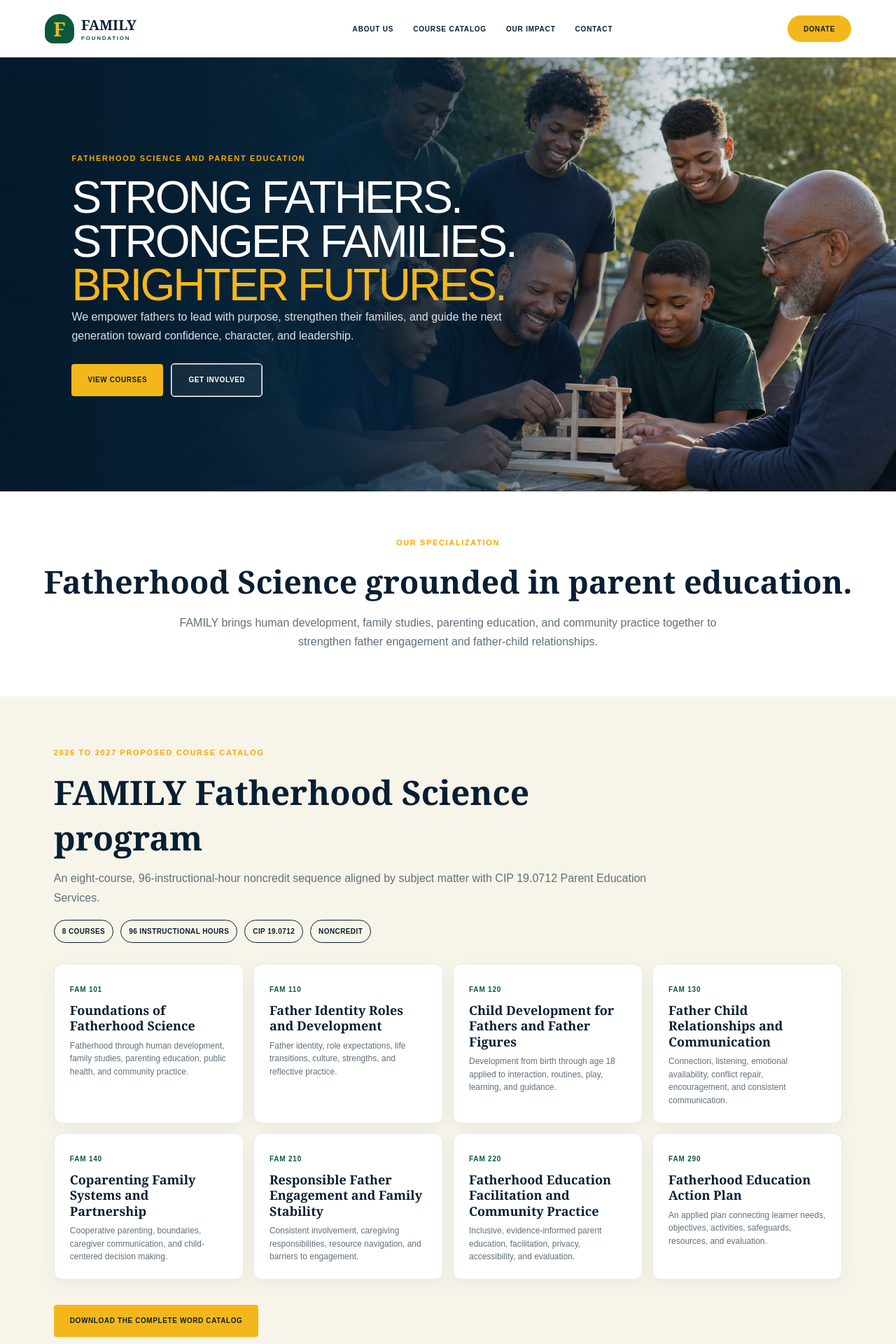
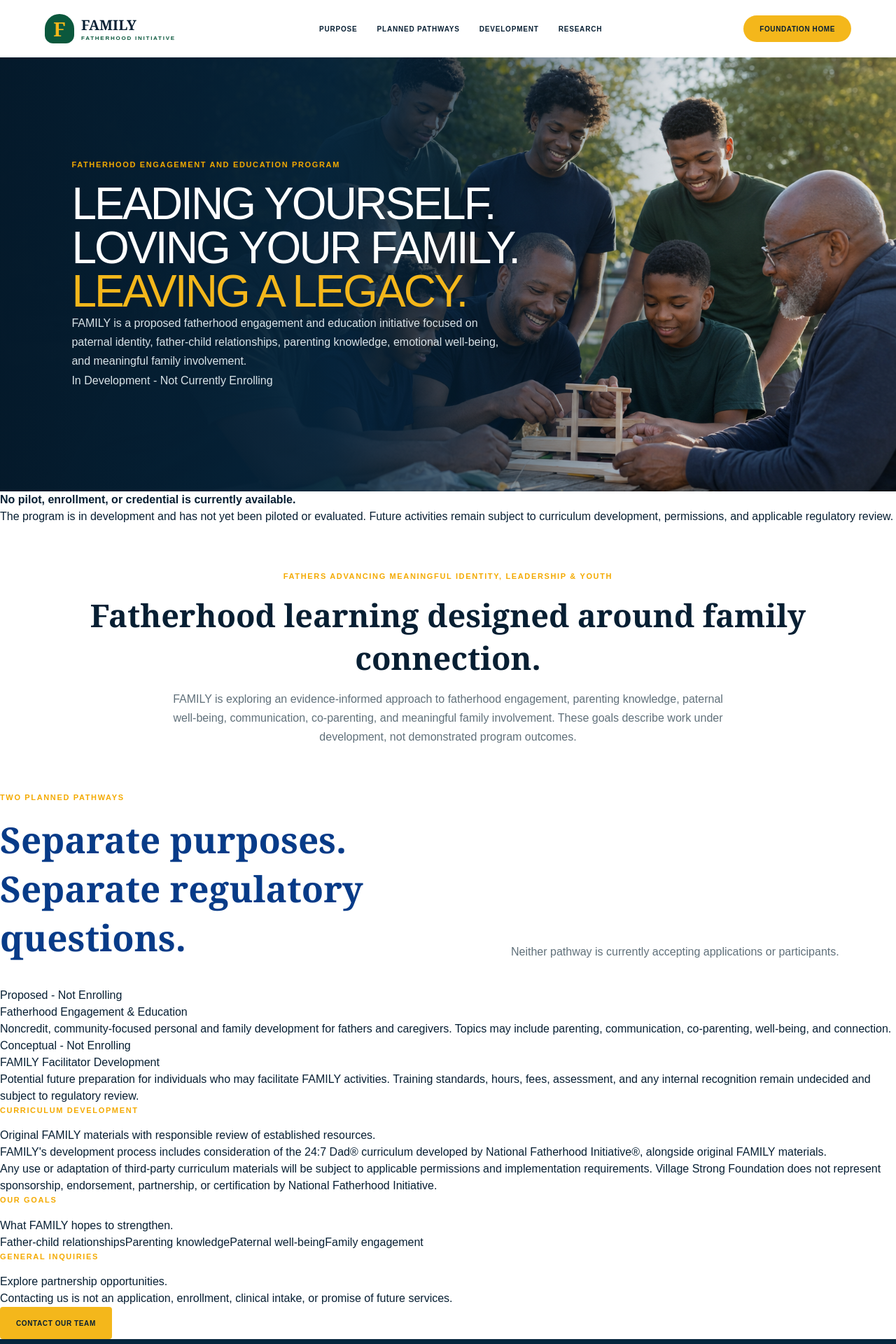
Before and after one commit to 73junito/village_strong, a Next.js app in the folder apps/web/: page /family in a window 1280 px wide. Shown: the top 1920 px of the page at 70% size. Built offline with nearby package versions, Linux system fonts and the light colour scheme.

Commit message:
feat(web): align public site with regulatory review status

```diff
--- a/apps/web/app/family/page.tsx
+++ b/apps/web/app/family/page.tsx
@@ -1,50 +1,131 @@
 import Link from "next/link";
 
-const catalogPath = "/course-catalog/Village_Strong_FAMILY_Course_Catalog_2026_2027.docx";
-
-const courses = [
-  ["FAM 101", "Foundations of Fatherhood Science", "Fatherhood through human development, family studies, parenting education, public health, and community practice."],
-  ["FAM 110", "Father Identity Roles and Development", "Father identity, role expectations, life transitions, culture, strengths, and reflective practice."],
-  ["FAM 120", "Child Development for Fathers and Father Figures", "Development from birth through age 18 applied to interaction, routines, play, learning, and guidance."],
-  ["FAM 130", "Father Child Relationships and Communication", "Connection, listening, emotional availability, conflict repair, encouragement, and consistent communication."],
-  ["FAM 140", "Coparenting Family Systems and Partnership", "Cooperative parenting, boundaries, caregiver communication, and child-centered decision making."],
-  ["FAM 210", "Responsible Father Engagement and Family Stability", "Consistent involvement, caregiving responsibilities, resource navigation, and barriers to engagement."],
-  ["FAM 220", "Fatherhood Education Facilitation and Community Practice", "Inclusive, evidence-informed parent education, facilitation, privacy, accessibility, and evaluation."],
-  ["FAM 290", "Fatherhood Education Action Plan", "An applied plan connecting learner needs, objectives, activities, safeguards, resources, and evaluation."],
+const pathways = [
+  {
+    status: "Proposed - Not Enrolling",
+    title: "Fatherhood Engagement & Education",
+    text:
+      "Noncredit, community-focused personal and family development for fathers and caregivers. Topics may include parenting, communication, co-parenting, well-being, and connection.",
+  },
+  {
+    status: "Conceptual - Not Enrolling",
+    title: "FAMILY Facilitator Development",
+    text:
+      "Potential future preparation for individuals who may facilitate FAMILY activities. Training standards, hours, fees, assessment, and any internal recognition remain undecided and subject to regulatory review.",
+  },
 ];
 
 export default function FamilyPage() {
   return (
     <main className="family">
       <header className="family-header">
-        <Link className="family-brand" href="/family"><span className="family-mark">F</span><span><b>FAMILY</b><small>FOUNDATION</small></span></Link>
-        <nav aria-label="FAMILY Foundation navigation"><a href="#about">About Us</a><a href="#catalog">Course Catalog</a><a href="#impact">Our Impact</a><a href="#contact">Contact</a></nav>
-        <a className="family-button compact" href="#give">Donate</a>
+        <Link className="family-brand" href="/"><span className="family-mark">F</span><span><b>FAMILY</b><small>FATHERHOOD INITIATIVE</small></span></Link>
+        <nav aria-label="FAMILY navigation">
+          <a href="#purpose">Purpose</a>
+          <a href="#pathways">Planned pathways</a>
+          <a href="#development">Development</a>
+          <Link href="/research">Research</Link>
+        </nav>
+        <Link className="family-button compact" href="/">Foundation home</Link>
       </header>
+
       <section className="family-hero">
         <div className="family-shade" />
         <div className="family-hero-copy">
-          <p className="family-eyebrow">Fatherhood Science and parent education</p>
-          <h1>Strong Fathers.<br />Stronger Families.<br /><em>Brighter Futures.</em></h1>
-          <p>We empower fathers to lead with purpose, strengthen their families, and guide the next generation toward confidence, character, and leadership.</p>
-          <div><a className="family-button" href="#catalog">View Courses</a><a className="family-button outline" href="#give">Get Involved</a></div>
+          <p className="family-eyebrow">Fatherhood engagement and education program</p>
+          <h1>Leading Yourself.<br />Loving Your Family.<br /><em>Leaving a Legacy.</em></h1>
+          <p>
+            FAMILY is a proposed fatherhood engagement and education initiative
+            focused on paternal identity, father-child relationships, parenting
+            knowledge, emotional well-being, and meaningful family involvement.
+          </p>
+          <p className="development-badge light">In Development - Not Currently Enrolling</p>
         </div>
       </section>
-      <section id="about" className="family-mission"><p className="family-eyebrow">Our specialization</p><h2>Fatherhood Science grounded in parent education.</h2><p>FAMILY brings human development, family studies, parenting education, and community practice together to strengthen father engagement and father-child relationships.</p></section>
-      <section id="catalog" className="catalog-section">
-        <div className="catalog-heading">
-          <p className="family-eyebrow">2026 to 2027 proposed course catalog</p>
-          <h2>FAMILY Fatherhood Science program</h2>
-          <p>An eight-course, 96-instructional-hour noncredit sequence aligned by subject matter with CIP 19.0712 Parent Education Services.</p>
-          <div className="catalog-meta"><span>8 courses</span><span>96 instructional hours</span><span>CIP 19.0712</span><span>Noncredit</span></div>
+
+      <section className="development-notice family-notice" aria-label="FAMILY development notice">
+        <strong>No pilot, enrollment, or credential is currently available.</strong>
+        <p>
+          The program is in development and has not yet been piloted or evaluated.
+          Future activities remain subject to curriculum development, permissions,
+          and applicable regulatory review.
+        </p>
+      </section>
+
+      <section id="purpose" className="family-mission">
+        <p className="family-eyebrow">Fathers Advancing Meaningful Identity, Leadership & Youth</p>
+        <h2>Fatherhood learning designed around family connection.</h2>
+        <p>
+          FAMILY is exploring an evidence-informed approach to fatherhood engagement,
+          parenting knowledge, paternal well-being, communication, co-parenting, and
+          meaningful family involvement. These goals describe work under development,
+          not demonstrated program outcomes.
+        </p>
+      </section>
+
+      <section id="pathways" className="pathway-section">
+        <div className="section-heading simple-heading">
+          <div>
+            <p className="family-eyebrow">Two planned pathways</p>
+            <h2>Separate purposes. Separate regulatory questions.</h2>
+          </div>
+          <p>Neither pathway is currently accepting applications or participants.</p>
         </div>
-        <div className="catalog-course-grid">{courses.map(([code,title,text]) => <article className="catalog-course" key={code}><span>{code}</span><h3>{title}</h3><p>{text}</p></article>)}</div>
-        <a className="family-button catalog-download" href={catalogPath} download>Download the complete Word catalog</a>
-        <p className="catalog-disclosure">CIP references describe instructional subject matter only. FAMILY is not represented as an accredited postsecondary degree program and does not award college credit, professional licensure, or an occupational credential.</p>
+        <div className="pathway-grid">
+          {pathways.map((pathway) => (
+            <article key={pathway.title}>
+              <span>{pathway.status}</span>
+              <h3>{pathway.title}</h3>
+              <p>{pathway.text}</p>
+            </article>
+          ))}
+        </div>
       </section>
-      <section id="impact" className="family-impact"><div><p className="family-eyebrow">Our impact</p><h2>Better fathers.<br />Better communities.<br />Better tomorrows.</h2></div><div className="family-stats"><span><strong>1,000+</strong>Fathers empowered</span><span><strong>500+</strong>Families strengthened</span><span><strong>800+</strong>Youth mentored</span></div><blockquote>“Because of this program, I’m a better dad, a better man, and my kids know they can count on me.”</blockquote></section>
-      <section id="give" className="family-give"><div><p className="family-eyebrow">Be part of the movement</p><h2>Every father helped.<br />Every future changed.</h2></div><div><a href="#contact">Join a program <span>→</span></a><a href="#contact">Become a partner <span>→</span></a><a href="#contact">Volunteer <span>→</span></a><a href="#contact">Donate <span>→</span></a></div></section>
-      <footer id="contact" className="family-footer"><div className="family-brand"><span className="family-mark">F</span><span><b>FAMILY</b><small>FOUNDATION</small></span></div><p>Fathers Advancing Meaningful Identity, Leadership & Youth.</p><a href="mailto:hello@familyfoundation.org">hello@familyfoundation.org</a><Link href="/">All Programs</Link></footer>
+
+      <section id="development" className="curriculum-development">
+        <div>
+          <p className="family-eyebrow">Curriculum development</p>
+          <h2>Original FAMILY materials with responsible review of established resources.</h2>
+        </div>
+        <div>
+          <p>
+            FAMILY&apos;s development process includes consideration of the 24:7 Dad®
+            curriculum developed by National Fatherhood Initiative®, alongside original
+            FAMILY materials.
+          </p>
+          <p>
+            Any use or adaptation of third-party curriculum materials will be subject
+            to applicable permissions and implementation requirements. Village Strong
+            Foundation does not represent sponsorship, endorsement, partnership, or
+            certification by National Fatherhood Initiative.
+          </p>
+        </div>
+      </section>
+
+      <section className="goals-section">
+        <p className="family-eyebrow">Our goals</p>
+        <h2>What FAMILY hopes to strengthen.</h2>
+        <div className="goals-grid">
+          <span>Father-child relationships</span>
+          <span>Parenting knowledge</span>
+          <span>Paternal well-being</span>
+          <span>Family engagement</span>
+        </div>
+      </section>
+
+      <section className="connect-section family-connect">
+        <p className="family-eyebrow">General inquiries</p>
+        <h2>Explore partnership opportunities.</h2>
+        <p>Contacting us is not an application, enrollment, clinical intake, or promise of future services.</p>
+        <a className="family-button" href="mailto:darodriguez1274@gmail.com?subject=FAMILY%20partnership%20inquiry">Contact our team</a>
+      </section>
+
+      <footer className="family-footer revised-footer">
+        <div className="family-brand"><span className="family-mark">F</span><span><b>FAMILY</b><small>FATHERHOOD INITIATIVE</small></span></div>
+        <p>Programs in development. No formal enrollment or credentials currently offered.</p>
+        <a href="mailto:darodriguez1274@gmail.com">darodriguez1274@gmail.com</a>
+        <Link href="/">Foundation home</Link>
+      </footer>
     </main>
   );
 }
```
